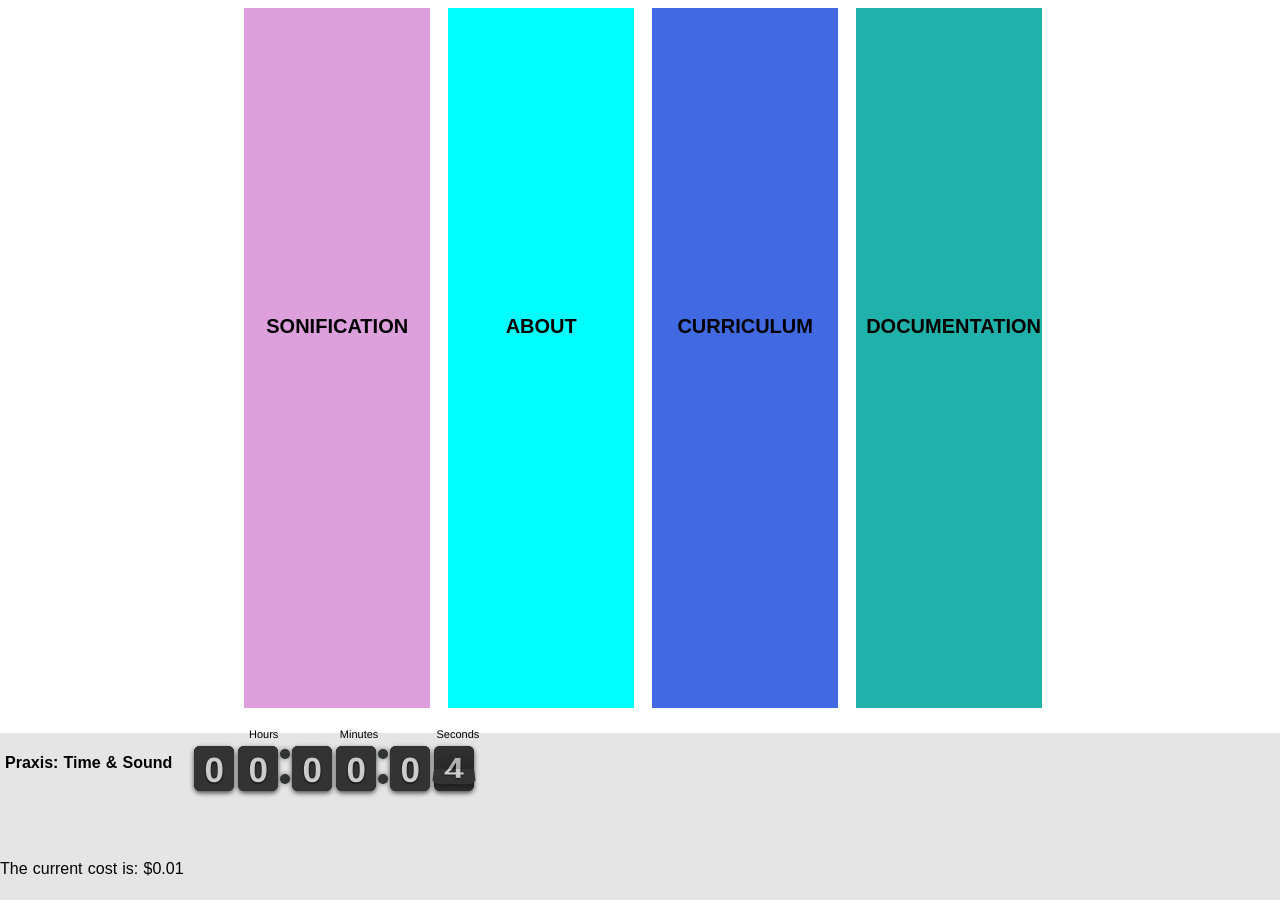
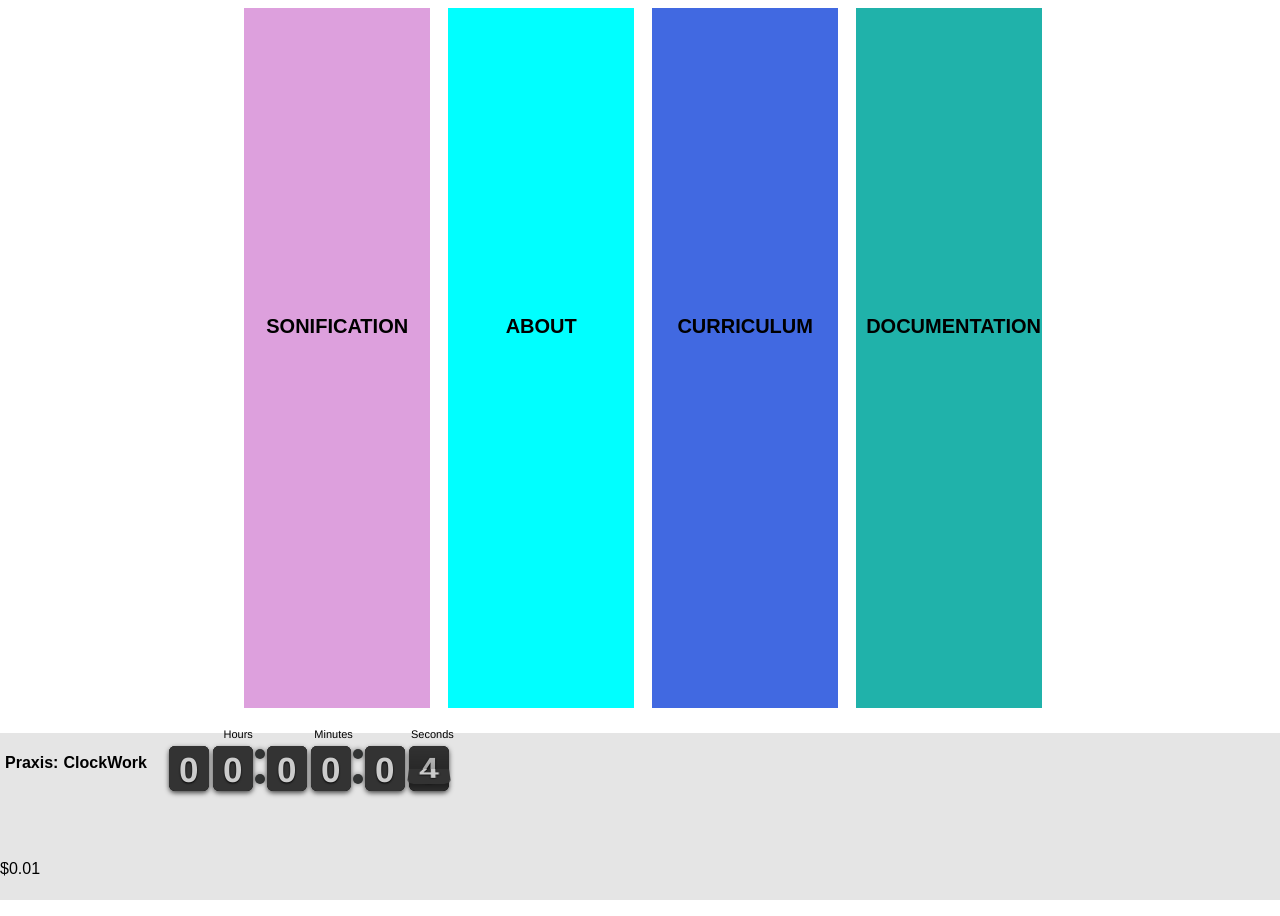
Before and after one commit to scholarslab/clockwork, a Jekyll site: the page built from index.html, in a window 1280 px wide. Built offline with Jekyll 4.4.1, drawn with Linux system fonts in a browser that asks for light colours; some web fonts are replaced.

Commit message:
removed some text on the provocation timer thing from the default page

```diff
--- a/_layouts/default.html
+++ b/_layouts/default.html
@@ -22,7 +22,7 @@
 
 
     <header role="banner" id="banner">
-      <h1>Praxis: Time &#38; Sound</h1>
+      <h1>Praxis: ClockWork</h1>
       <p class="provocation">
         <div class="your-clock"></div>
         <div id="cost"></div>
@@ -139,7 +139,7 @@
                     var currentTime = clock.getTime().time;
                     var minimumWagePerSecond = 0.001986111;
                     var currentCost = Math.round10(parseInt(currentTime) * minimumWagePerSecond, -2);
-                    $('#cost').text("The current cost is: $" + currentCost);
+                    $('#cost').text("$" + currentCost);
                   }, 1000);
 
 
```
